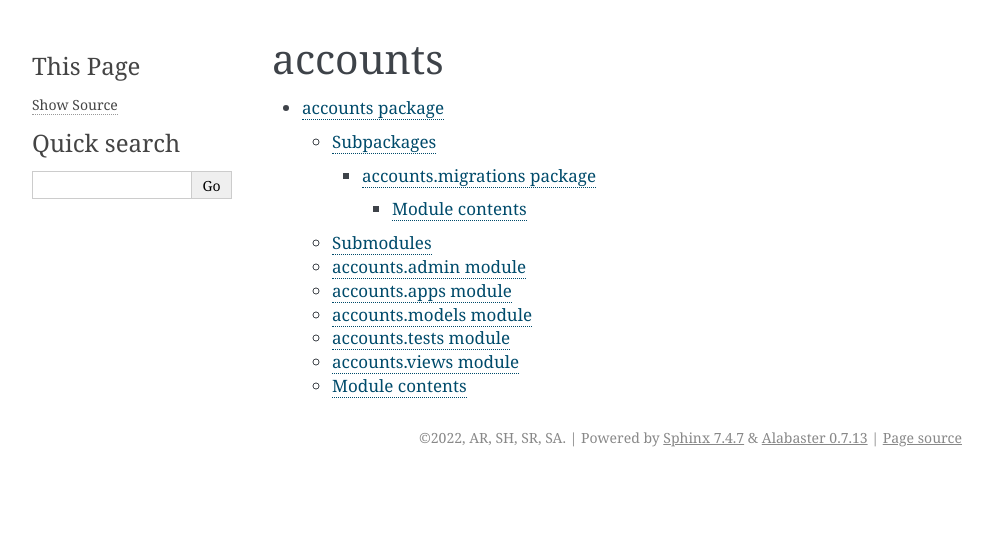
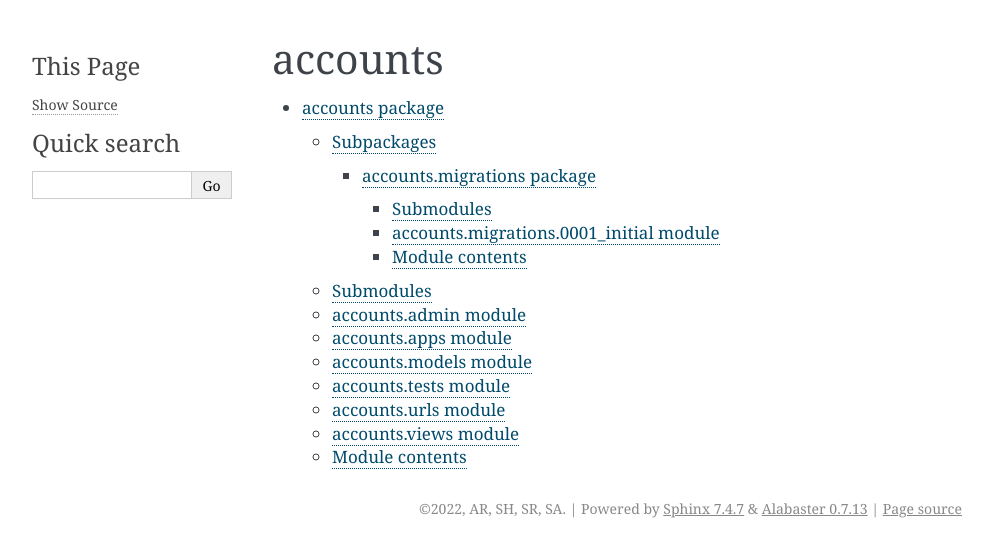
Before and after one commit to AsifRifat/Real-Estate-Web-Application, a Sphinx documentation site: the page built from docs/modules.rst, in a window 1280 px wide. Shown: the top 557 px of the page, without its empty margins (148-1141 px from the left). Built offline with Sphinx 7.4.7, drawn with Linux system fonts in a browser that asks for light colours.

Commit message:
accounts app with documentation

```diff
--- a/docs/accounts.migrations.rst
+++ b/docs/accounts.migrations.rst
@@ -1,5 +1,16 @@
 accounts.migrations package
 ===========================
+
+Submodules
+----------
+
+accounts.migrations.0001\_initial module
+----------------------------------------
+
+.. automodule:: accounts.migrations.0001_initial
+   :members:
+   :undoc-members:
+   :show-inheritance:
 
 Module contents
 ---------------
--- a/docs/accounts.rst
+++ b/docs/accounts.rst
@@ -44,6 +44,14 @@ accounts.tests module
    :undoc-members:
    :show-inheritance:
 
+accounts.urls module
+--------------------
+
+.. automodule:: accounts.urls
+   :members:
+   :undoc-members:
+   :show-inheritance:
+
 accounts.views module
 ---------------------
 
--- a/docs/conf.py
+++ b/docs/conf.py
@@ -63,4 +63,4 @@ html_theme = 'alabaster'
 # Add any paths that contain custom static files (such as style sheets) here,
 # relative to this directory. They are copied after the builtin static files,
 # so a file named "default.css" will overwrite the builtin "default.css".
-html_static_path = ['_static']
+html_static_path = []
```
Also changed, not shown: 17 other files.
